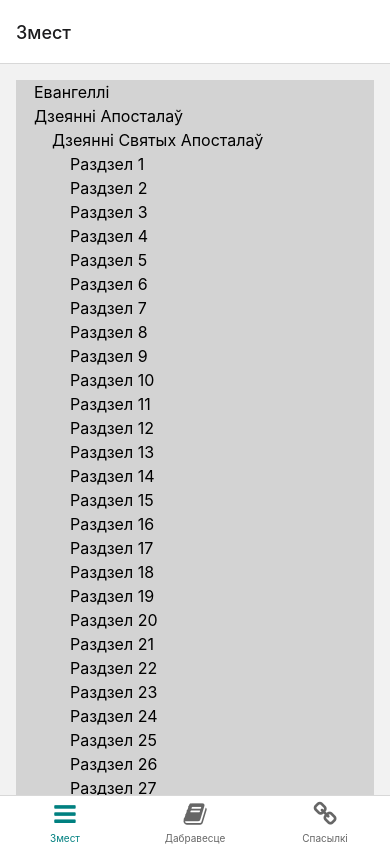
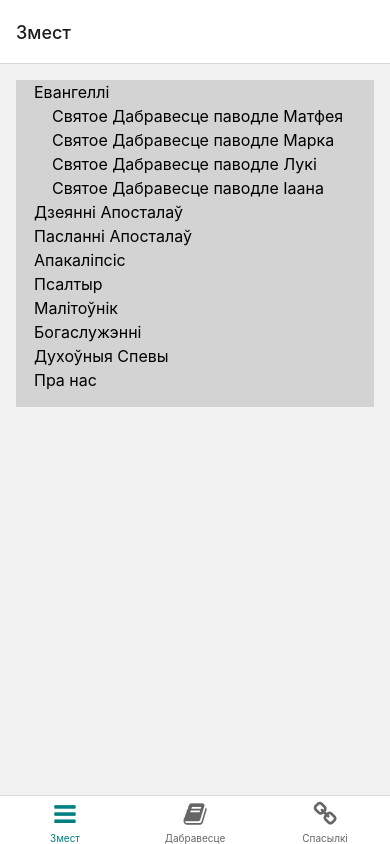
Before and after one commit to Vorvule/dabravesce-expo, a React Native app: screen / in a window 390 px wide. Both pictures are taken after a click on the element "Евангеллі". Built offline with nearby package versions, Linux system fonts and the light colour scheme.

Commit message:
Book lists made expandable

```diff
--- a/components/Menu/Album.jsx
+++ b/components/Menu/Album.jsx
@@ -5,7 +5,7 @@ import { Text, View } from "react-native";
 import BookList from "./BookList";
 
 export default function Album({ album, key }) {
-  const [expanded, setExpanded] = React.useState(true);
+  const [expanded, setExpanded] = React.useState(false);
   const handlePress = () => setExpanded(!expanded);
 
   return (
--- /dev/null
+++ b/components/Menu/Book.jsx
@@ -0,0 +1,27 @@
+import * as React from "react";
+
+import { StyleSheet, Text, View } from "react-native";
+
+import ChapterList from "./ChapterList";
+
+export default function Book({ book }) {
+  const [expanded, setExpanded] = React.useState(false);
+  const handlePress = () => setExpanded(!expanded);
+
+  return (
+    <>
+      <Text onPress={handlePress}>{book.name}</Text>
+      {expanded && (
+        <View style={styles.view}>
+          <ChapterList chapters={book.text} />
+        </View>
+      )}
+    </>
+  );
+}
+
+const styles = StyleSheet.create({
+  view: {
+    paddingLeft: 18,
+  },
+});
--- a/components/Menu/BookList.jsx
+++ b/components/Menu/BookList.jsx
@@ -1,17 +1,11 @@
-import { StyleSheet, Text, View } from "react-native";
+import { StyleSheet,  View } from "react-native";
+import Book from "./Book";
 
-import { Ul } from "../../src/components/LeftColumn/Menu/Ul";
-
-import ChapterList from "./ChapterList";
-
-export default function BookList({ books, albumKey }) {
+export default function BookList({ books }) {
   return books.map((book, key) => {
     return (
       <View key={key} style={styles.view}>
-        <Text onPress={() => Ul.toggleShow(book.idEn)}>{book.name}</Text>
-        <View style={styles.view}>
-          <ChapterList albumKey={albumKey} bookKey={key} chapters={book.text} />
-        </View>
+        <Book book={book} />
       </View>
     );
   });
```
